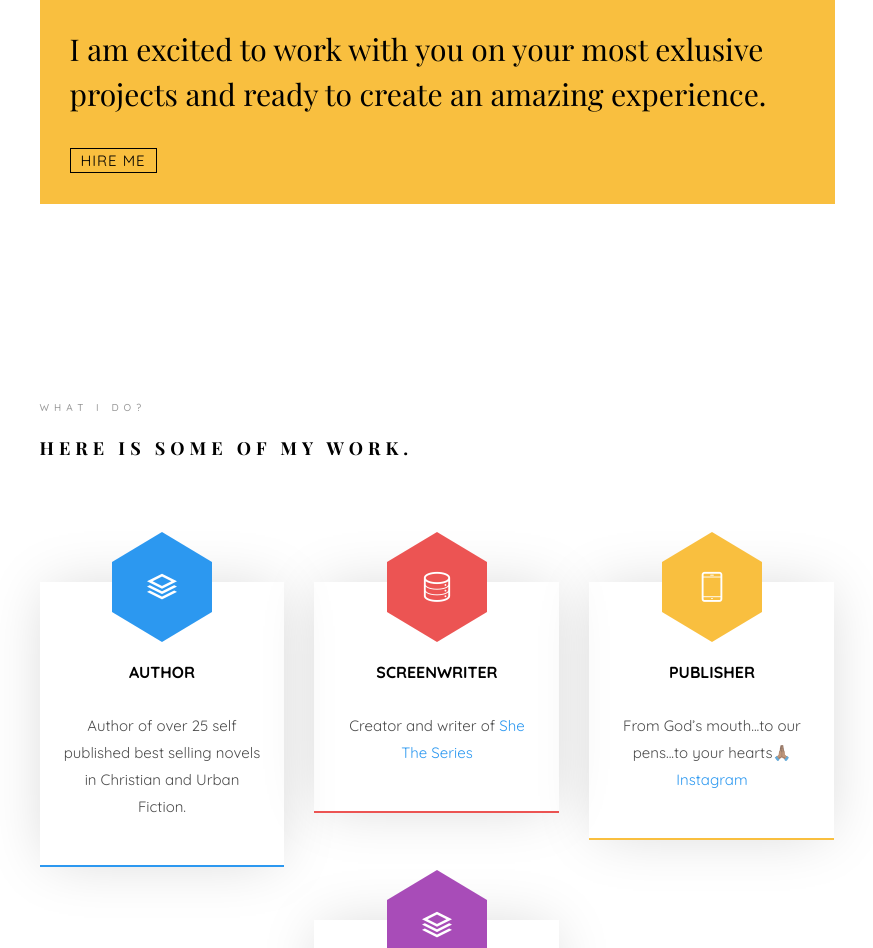
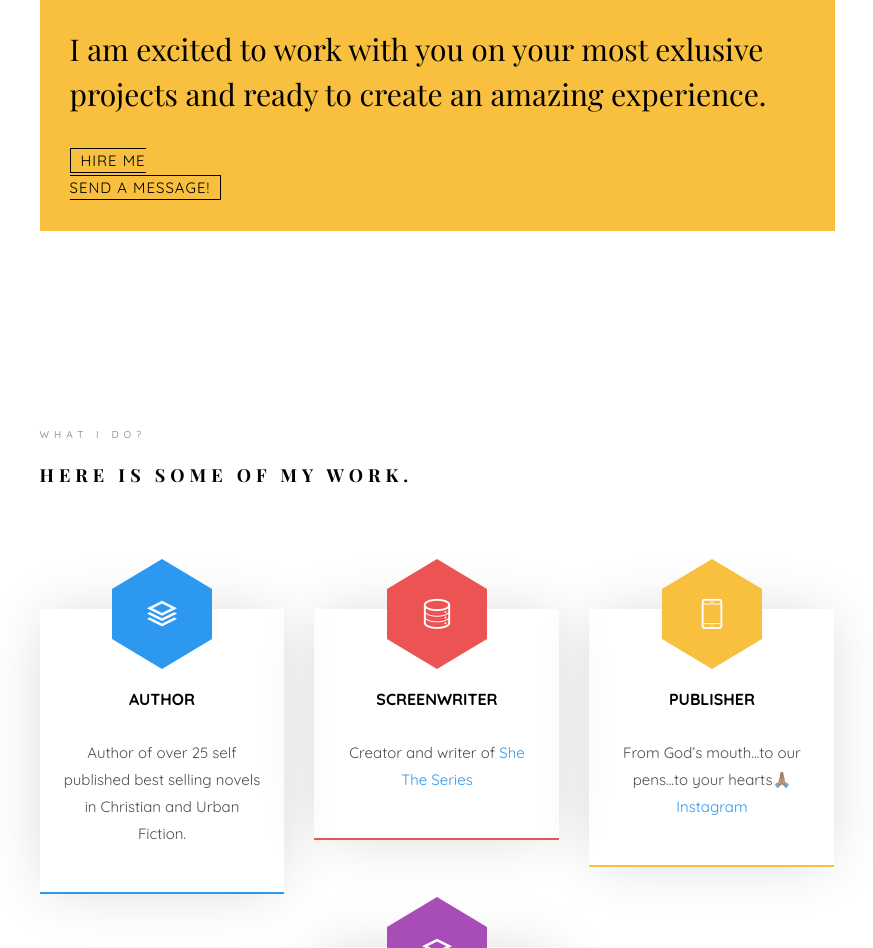
Before and after one commit to DenoraTheCreator/Author, a plain HTML site: page index.html in a window 1280 px wide. Shown: the part 2586-3534 px from the top of the page, without its empty margins (353-1226 px from the left). Drawn offline with nearby package versions, Linux system fonts and the light colour scheme; files whose address does not match are found by name; a web font is replaced by a local one.

Commit message:
Update index.html
hire me update line 187

```diff
--- a/index.html
+++ b/index.html
@@ -184,7 +184,7 @@ Copyright &copy;<script>document.write(new Date().getFullYear());</script> All r
                                     <div class="col-md-12 animate-box" data-animate-effect="fadeInLeft">
                                         <div class="hire">
                                             <h2>I am excited to work with you on your most exlusive projects and ready to create an amazing experience.</h2>
-                                            <a href="denora.boone04@gmail.com" class="btn-hire">Hire me</a>
+                                            <a href="https://www.instagram.com/anointedinspirationspublishing/" class="btn-hire">Hire me <br>Send a Message!</a>
                                         </div>
                                     </div>
                                 </div>
```
